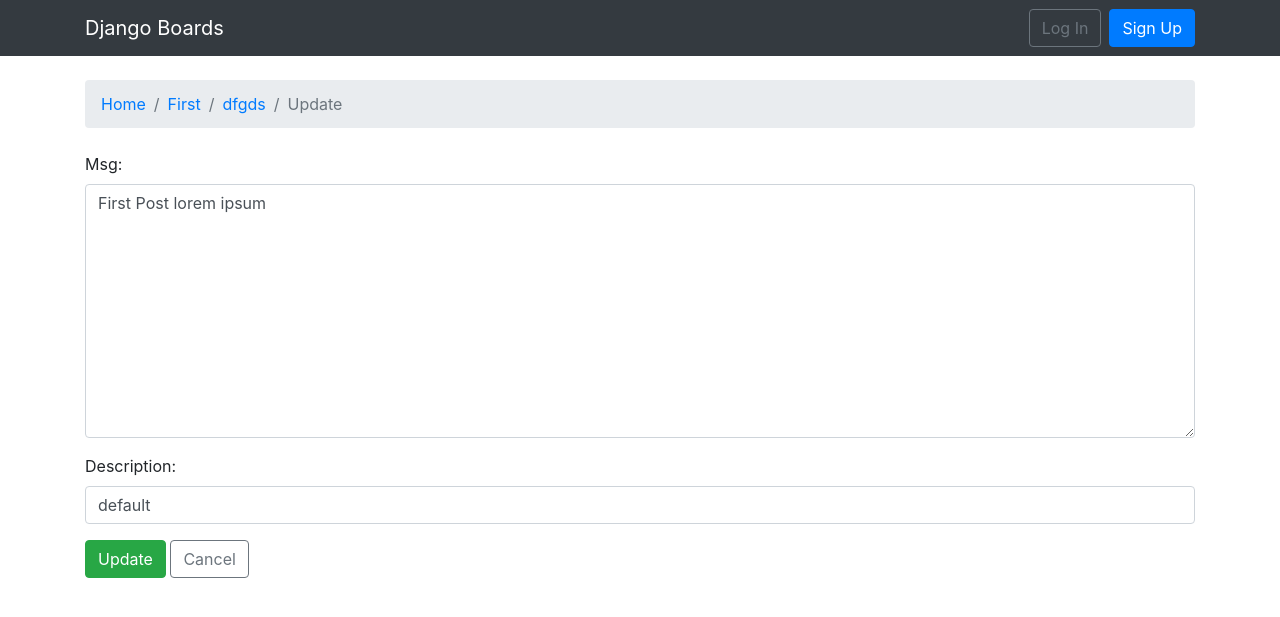
After one commit to RmarzooqUR/django-projects, a Django app: page /boards/1/1/1 in a window 1280 px wide. The commit adds this page. Shown: the top 617 px of the page. Run offline with Django 3.2, Linux system fonts and the light colour scheme; data comes from the database, SQL or seed files in the repository; both versions use the stored data as it was after the commit; some libraries are stand-ins or nearby versions.

Commit message:
add updatePost functionality

```diff
--- a/learn/boards/templates/boards/postFeed.html
+++ b/learn/boards/templates/boards/postFeed.html
@@ -35,12 +35,13 @@
                                     <small class="text-right text-muted">Created at: {{ post.created_at}}</small>
                                 </div>
                             </div>
+                            <div><em>{{ post.description }}</em></div>
                             {{ post.msg }}
                         </div>
                     </div>
                 </div>
                 <div class="card-footer">
-                    <a href="#"><button type="button" class="btn btn-primary">Edit</button></a>
+                    <a href="{% url 'editPost' board.pk topic.pk post.pk %}"><button type="button" class="btn btn-primary">Edit</button></a>
                 </div>
             </div>
         {% else %}
@@ -60,6 +61,7 @@
                                     <small class="text-right text-muted">Created at: {{ post.created_at}}</small>
                                 </div>
                             </div>
+                            <div><em>{{ post.description }}</em></div>
                             {{ post.msg }}
                         </div>
                     </div>
--- /dev/null
+++ b/learn/boards/templates/boards/update_post.html
@@ -0,0 +1,21 @@
+{% extends 'base.html' %}
+
+{% block title %}
+Edit Post
+{% endblock title %}
+
+{% block breadcrumb %}
+<li class='breadcrumb-item'><a href="{% url 'boardsHome' %}">Home</a></li>
+<li class='breadcrumb-item'><a href="{% url 'boardTopics' post.topic.board.pk %}">{{ post.topic.board.name }}</a></li>
+<li class='breadcrumb-item'><a href="{% url 'postsList' post.topic.board.pk post.topic.pk %}">{{ post.topic.name }}</a></li>
+<li class='breadcrumb-item active'>Update</li>
+{% endblock breadcrumb %}
+
+{% block content %}
+<form method='post' novalidate>
+    {% csrf_token %}
+    {% include 'boards/includes/newForm.html' %}
+    <button type='submit' class='btn btn-success'>Update</button>
+    <a href="{% url 'postsList' post.topic.board.pk post.topic.pk %}" class='btn btn-outline-secondary'>Cancel</a>
+</form>
+{% endblock content %}
--- a/learn/boards/urls.py
+++ b/learn/boards/urls.py
@@ -9,4 +9,5 @@ urlpatterns = [
     path('<int:pk>/new/',views.newTopic,name='newTopic'),
     path('<int:pk>/<int:pk2>/', views.postsFeed, name='postsList'),
     path('<int:pk>/<int:pk2>/new/', views.newPost, name='newPost'),
+    path('<int:board_pk>/<int:topic_pk>/<int:post_pk>', views.EditPostView.as_view(), name='editPost')
 ]
--- a/learn/boards/views.py
+++ b/learn/boards/views.py
@@ -1,9 +1,10 @@
 from django.shortcuts import render, get_object_or_404, redirect
 from django.http import HttpResponse, Http404
-from .models import Boards, Topics, User
+from .models import Boards, Topics, User, Post
 from .forms import newTopicForm, newPostForm
 from django.contrib.auth.decorators import login_required
-
+from django.views.generic import UpdateView
+from django.utils import timezone
 # Create your views here.
 
 def home(request):
@@ -70,3 +71,17 @@ def newPost(request, pk, pk2):
     else:
         form = newPostForm()
     return render(request, 'boards/newPost.html', context={'form':form, 'board':board, 'topic':topic})
+
+class EditPostView(UpdateView):
+    model = Post
+    fields=('msg','description')
+    template_name = 'boards/update_post.html'
+    pk_url_kwarg = 'post_pk'
+    context_object_name = 'post'
+
+    def form_valid(self, form):
+        post = form.save(commit=False)
+        post.updated_by = self.request.user
+        post.updated_at = timezone.now()
+        post.save()
+        return redirect('postsList', pk=post.topic.board.pk, pk2=post.topic.pk)
```
Also changed, not shown: learn/db.sqlite3.
